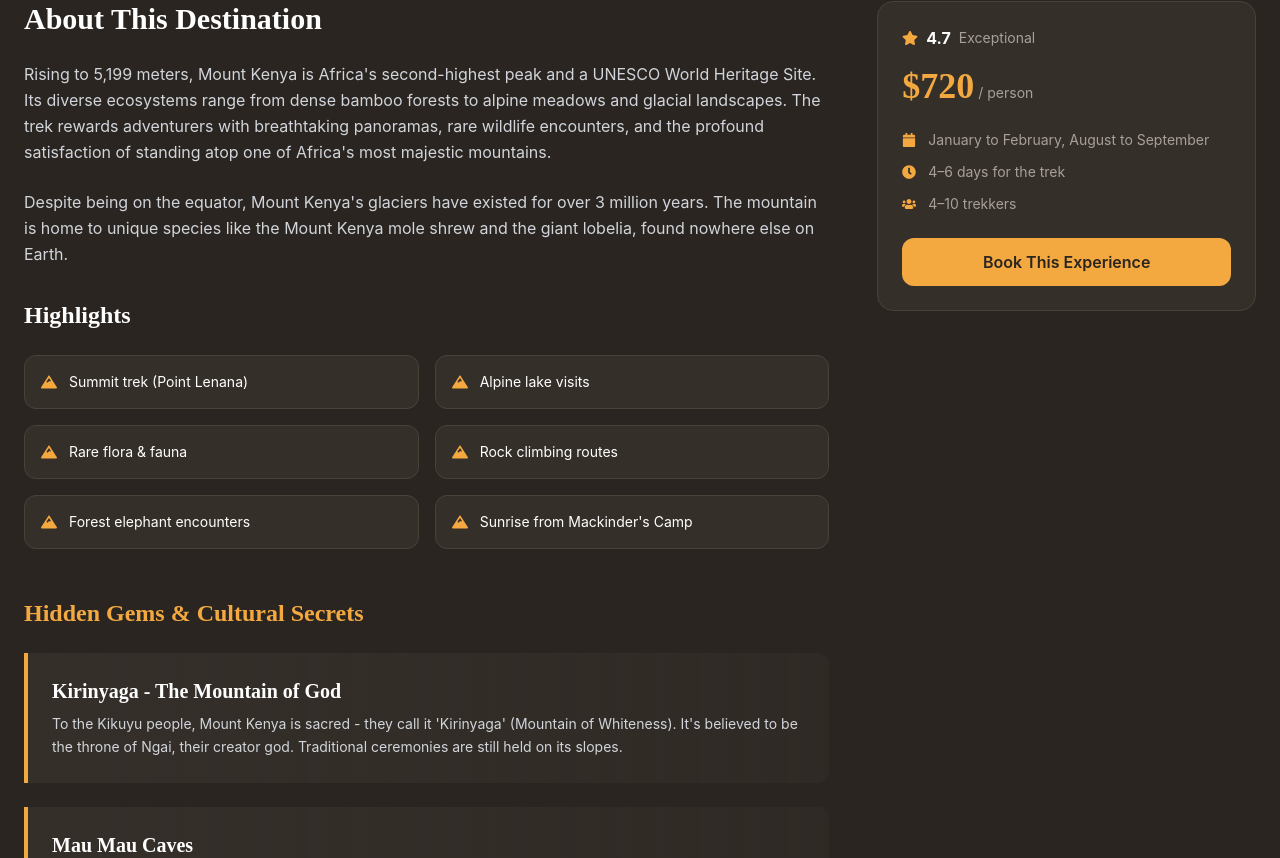
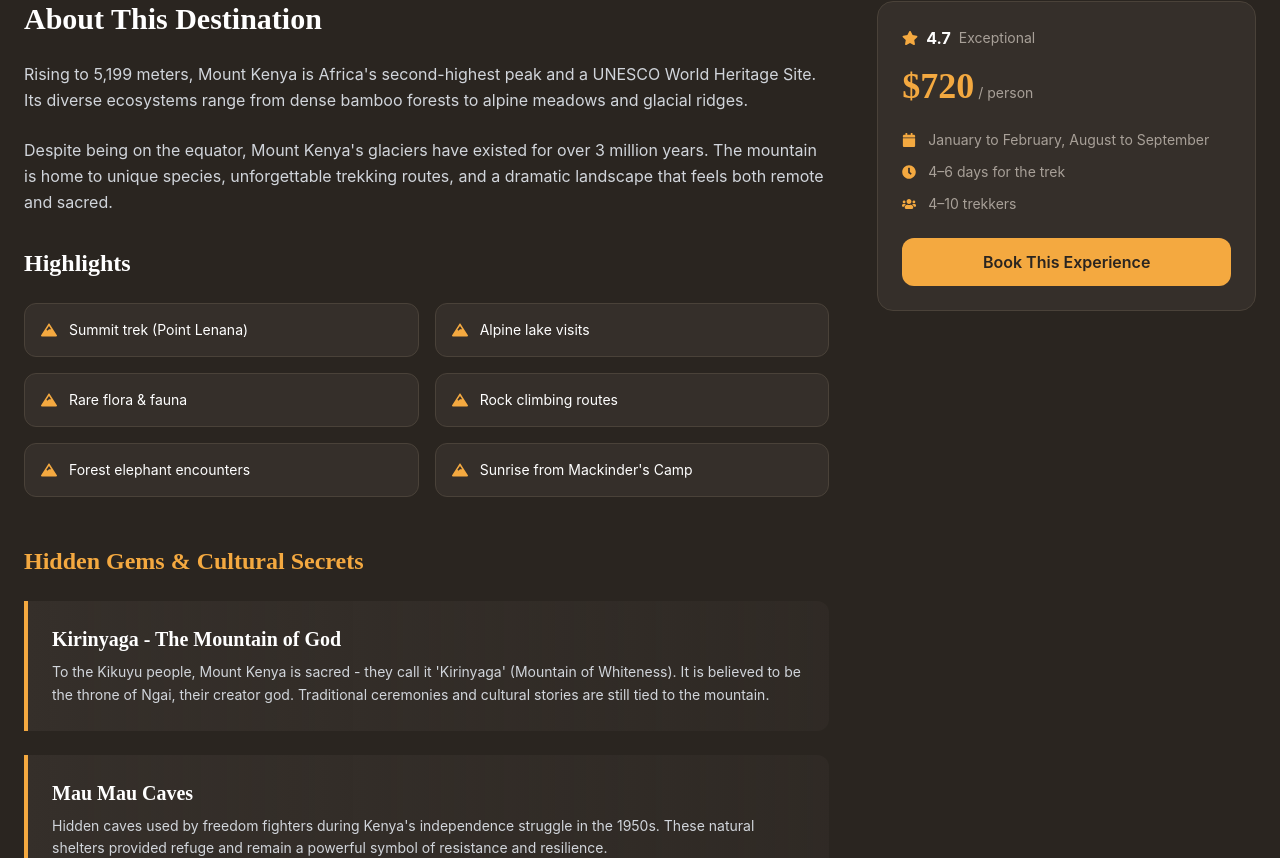
Before and after one commit to maxx-github/savannahpulse, a Next.js app: page /destinations/mount-kenya in a window 1280 px wide. Shown: the part 703-1561 px from the top of the page. Built offline with nearby package versions, Linux system fonts and the light colour scheme; no server answers.

Commit message:
Update page.tsx

```diff
--- a/src/app/destinations/mount-kenya/page.tsx
+++ b/src/app/destinations/mount-kenya/page.tsx
@@ -17,16 +17,16 @@ const highlights = [
 const hiddenGems = [
   {
     title: "Kirinyaga - The Mountain of God",
-    desc: "To the Kikuyu people, Mount Kenya is sacred - they call it 'Kirinyaga' (Mountain of Whiteness). It's believed to be the throne of Ngai, their creator god. Traditional ceremonies are still held on its slopes."
+    desc: "To the Kikuyu people, Mount Kenya is sacred - they call it 'Kirinyaga' (Mountain of Whiteness). It is believed to be the throne of Ngai, their creator god. Traditional ceremonies and cultural stories are still tied to the mountain.",
   },
   {
     title: "Mau Mau Caves",
-    desc: "Hidden caves used by freedom fighters during Kenya's independence struggle in the 1950s. These natural shelters provided refuge and remain a powerful symbol of resistance."
+    desc: "Hidden caves used by freedom fighters during Kenya's independence struggle in the 1950s. These natural shelters provided refuge and remain a powerful symbol of resistance and resilience.",
   },
   {
     title: "Ancient Volcano",
-    desc: "Mount Kenya is an extinct volcano that last erupted 3.1 million years ago. The current peaks are remnants of the original volcanic cone that once stood over 6,500 meters tall."
-  }
+    desc: "Mount Kenya is an extinct volcano that last erupted 3.1 million years ago. The current peaks are remnants of the original volcanic cone that once stood over 6,500 meters tall.",
+  },
 ];
 
 export default function MountKenyaPage() {
@@ -88,7 +88,13 @@ export default function MountKenyaPage() {
   return (
     <div className="pt-20 bg-dark min-h-screen">
       <section className="relative h-[70vh] overflow-hidden">
-        <Image src="/images/heroes/card-mount-kenya.jpg" alt="Mount Kenya" fill className="object-cover" priority />
+        <Image
+          src="/images/destinations/card-mount-kenya.jpg"
+          alt="Mount Kenya"
+          fill
+          className="object-cover"
+          priority
+        />
         <div className="absolute inset-0 bg-gradient-to-t from-dark via-dark/40 to-transparent"></div>
         <div className="absolute bottom-0 left-0 right-0 p-6 md:p-12 max-w-7xl mx-auto">
           <Link
@@ -102,7 +108,7 @@ export default function MountKenyaPage() {
             Mountain Trek
           </span>
           <h1 className="font-serif text-5xl md:text-7xl font-bold mb-2">Mount Kenya</h1>
-          <p className="text-accent text-lg">Africa's Second Peak</p>
+          <p className="text-accent text-lg">Africa&apos;s Second Peak</p>
         </div>
       </section>
 
@@ -112,10 +118,14 @@ export default function MountKenyaPage() {
             <motion.div initial={{ opacity: 0, y: 30 }} animate={{ opacity: 1, y: 0 }}>
               <h2 className="font-serif text-3xl font-bold mb-6">About This Destination</h2>
               <p className="text-gray-300 leading-relaxed mb-6">
-                Rising to 5,199 meters, Mount Kenya is Africa's second-highest peak and a UNESCO World Heritage Site. Its diverse ecosystems range from dense bamboo forests to alpine meadows and glacial landscapes. The trek rewards adventurers with breathtaking panoramas, rare wildlife encounters, and the profound satisfaction of standing atop one of Africa's most majestic mountains.
+                Rising to 5,199 meters, Mount Kenya is Africa&apos;s second-highest peak and a UNESCO
+                World Heritage Site. Its diverse ecosystems range from dense bamboo forests to alpine
+                meadows and glacial ridges.
               </p>
               <p className="text-gray-300 leading-relaxed mb-8">
-                Despite being on the equator, Mount Kenya's glaciers have existed for over 3 million years. The mountain is home to unique species like the Mount Kenya mole shrew and the giant lobelia, found nowhere else on Earth.
+                Despite being on the equator, Mount Kenya&apos;s glaciers have existed for over 3 million
+                years. The mountain is home to unique species, unforgettable trekking routes, and a
+                dramatic landscape that feels both remote and sacred.
               </p>
 
               <h3 className="font-serif text-2xl font-bold mb-6">Highlights</h3>
@@ -135,7 +145,9 @@ export default function MountKenyaPage() {
                 ))}
               </div>
 
-              <h3 className="font-serif text-2xl font-bold mb-6 text-accent">Hidden Gems & Cultural Secrets</h3>
+              <h3 className="font-serif text-2xl font-bold mb-6 text-accent">
+                Hidden Gems & Cultural Secrets
+              </h3>
               <div className="space-y-6 mb-8">
                 {hiddenGems.map((gem, i) => (
                   <motion.div
@@ -265,63 +277,6 @@ export default function MountKenyaPage() {
           </motion.div>
         </motion.div>
       )}
-
-	  <script
-  type="application/ld+json"
-  dangerouslySetInnerHTML={{
-    __html: JSON.stringify({
-      "@context": "https://schema.org",
-      "@type": "TouristDestination",
-      "name": "Mount Kenya",
-      "description": "Trek through bamboo forests and alpine meadows to the snow-capped summit. A UNESCO World Heritage Site of breathtaking beauty.",
-      "url": "https://hospitalityarc.com/destinations/mount-kenya",
-      "touristType": ["Trekkers", "Mountaineers", "Nature Lovers", "Adventure Seekers"],
-      "geo": {
-        "@type": "GeoCoordinates",
-        "latitude": "-0.1521",
-        "longitude": "37.3084"
-      },
-      "address": {
-        "@type": "PostalAddress",
-        "addressCountry": "Kenya",
-        "addressRegion": "Central Kenya"
-      },
-      "offers": {
-        "@type": "Offer",
-        "price": "720",
-        "priceCurrency": "USD",
-        "availability": "https://schema.org/InStock"
-      },
-      "aggregateRating": {
-        "@type": "AggregateRating",
-        "ratingValue": "4.7",
-        "reviewCount": "1523"
-      },
-      "additionalProperty": [
-        {
-          "@type": "PropertyValue",
-          "name": "Elevation",
-          "value": "5,199 meters (17,057 ft)"
-        },
-        {
-          "@type": "PropertyValue",
-          "name": "Best Time to Climb",
-          "value": "January to February, August to September"
-        },
-        {
-          "@type": "PropertyValue",
-          "name": "Trek Duration",
-          "value": "4-6 days"
-        },
-        {
-          "@type": "PropertyValue",
-          "name": "UNESCO Status",
-          "value": "World Heritage Site"
-        }
-      ]
-    })
-  }}
-/>
     </div>
   );
 }
```
